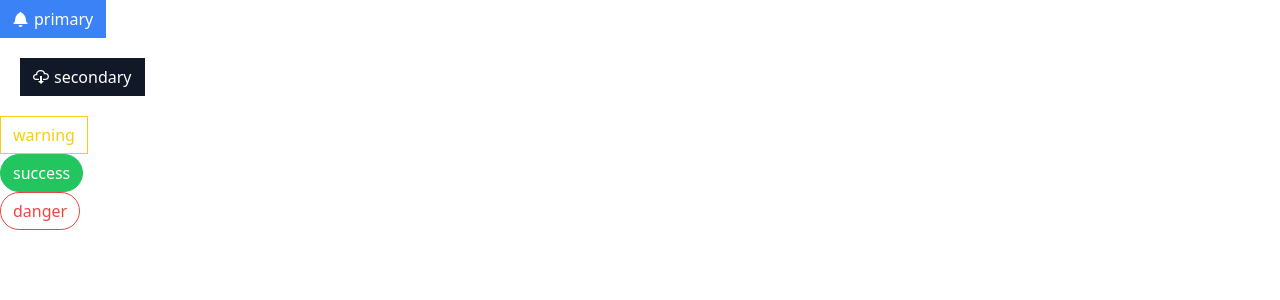
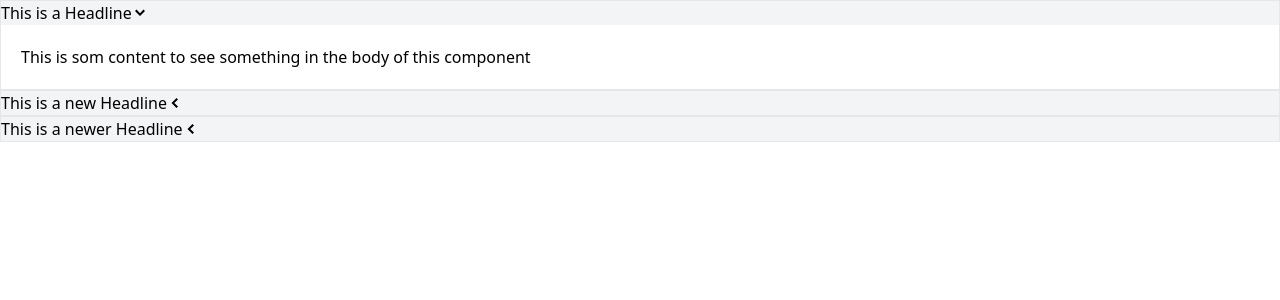
Before and after one commit to ArthurRaimann/comps, a React (Vite) app: page / in a window 1280 px wide. Shown: the top 300 px of the page. Built offline with nearby package versions, Linux system fonts and the light colour scheme.

Commit message:
bis ink.11 182

```diff
--- a/src/App.tsx
+++ b/src/App.tsx
@@ -1,40 +1,30 @@
-import Button from './components/Button';
-import { GoBell, GoCloudDownload } from 'react-icons/go';
+import Accordion from './components/Accordion';
 
 function App() {
-  const handleClick = () => {
-    console.log('Click');
-  };
+  const items = [
+    {
+      id: 'def34',
+      label: 'This is a Headline',
+      content:
+        'This is som content to see something in the body of this component',
+    },
+    {
+      id: 'njdv7',
+      label: 'This is a new Headline',
+      content:
+        'This is som content to see something in the body of this component',
+    },
+    {
+      id: 'nisdkv7',
+      label: 'This is a newer Headline',
+      content:
+        'This is som content to see something in the body of this component',
+    },
+  ];
 
   return (
-    <div className="App">
-      <div>
-        <Button primary onClick={handleClick}>
-          <GoBell />
-          primary
-        </Button>
-      </div>
-      <div>
-        <Button secondary className="m-5">
-          <GoCloudDownload />
-          secondary
-        </Button>
-      </div>
-      <div>
-        <Button warning outline>
-          warning
-        </Button>
-      </div>
-      <div>
-        <Button success rounded>
-          success
-        </Button>
-      </div>
-      <div>
-        <Button danger outline rounded>
-          danger
-        </Button>
-      </div>
+    <div>
+      <Accordion items={items} />
     </div>
   );
 }
--- /dev/null
+++ b/src/components/Accordion.tsx
@@ -0,0 +1,35 @@
+import { useState } from 'react';
+import { AccordionType } from '../models/accordionType';
+import { GoChevronLeft, GoChevronDown } from 'react-icons/go';
+
+function Accordion({ items }: AccordionType) {
+  const [expandedIndex, setExpandedIndex] = useState(0);
+
+  const handleClick = (itemIndex: number) => {
+    if (itemIndex === expandedIndex) {
+      setExpandedIndex(-1);
+    } else {
+      setExpandedIndex(itemIndex);
+    }
+  };
+
+  const renderedItems = items.map((item, index) => {
+    const isExpanded = index === expandedIndex;
+
+    return (
+      <div className="border" key={item.id}>
+        <div className="bg-gray-100" onClick={() => handleClick(index)}>
+          <span className="flex items-center">
+            {item.label}
+            {isExpanded ? <GoChevronDown /> : <GoChevronLeft />}
+          </span>
+        </div>
+        {isExpanded && <div className="p-5">{item.content}</div>}
+      </div>
+    );
+  });
+
+  return <div>{renderedItems}</div>;
+}
+
+export default Accordion;
--- /dev/null
+++ b/src/models/accordionType.tsx
@@ -0,0 +1,9 @@
+export interface AccordionType {
+  items: AccordionItems[];
+}
+
+interface AccordionItems {
+  id: string;
+  label: string;
+  content: string;
+}
--- /dev/null
+++ b/src/pages/ButtonPage.tsx
@@ -0,0 +1,42 @@
+import Button from '../components/Button';
+import { GoBell, GoCloudDownload } from 'react-icons/go';
+
+function ButtonPage() {
+  const handleClick = () => {
+    console.log('Click');
+  };
+
+  return (
+    <div>
+      <div>
+        <Button primary onClick={handleClick}>
+          <GoBell />
+          primary
+        </Button>
+      </div>
+      <div>
+        <Button secondary className="m-5">
+          <GoCloudDownload />
+          secondary
+        </Button>
+      </div>
+      <div>
+        <Button warning outline>
+          warning
+        </Button>
+      </div>
+      <div>
+        <Button success rounded>
+          success
+        </Button>
+      </div>
+      <div>
+        <Button danger outline rounded>
+          danger
+        </Button>
+      </div>
+    </div>
+  );
+}
+
+export default ButtonPage;
```
